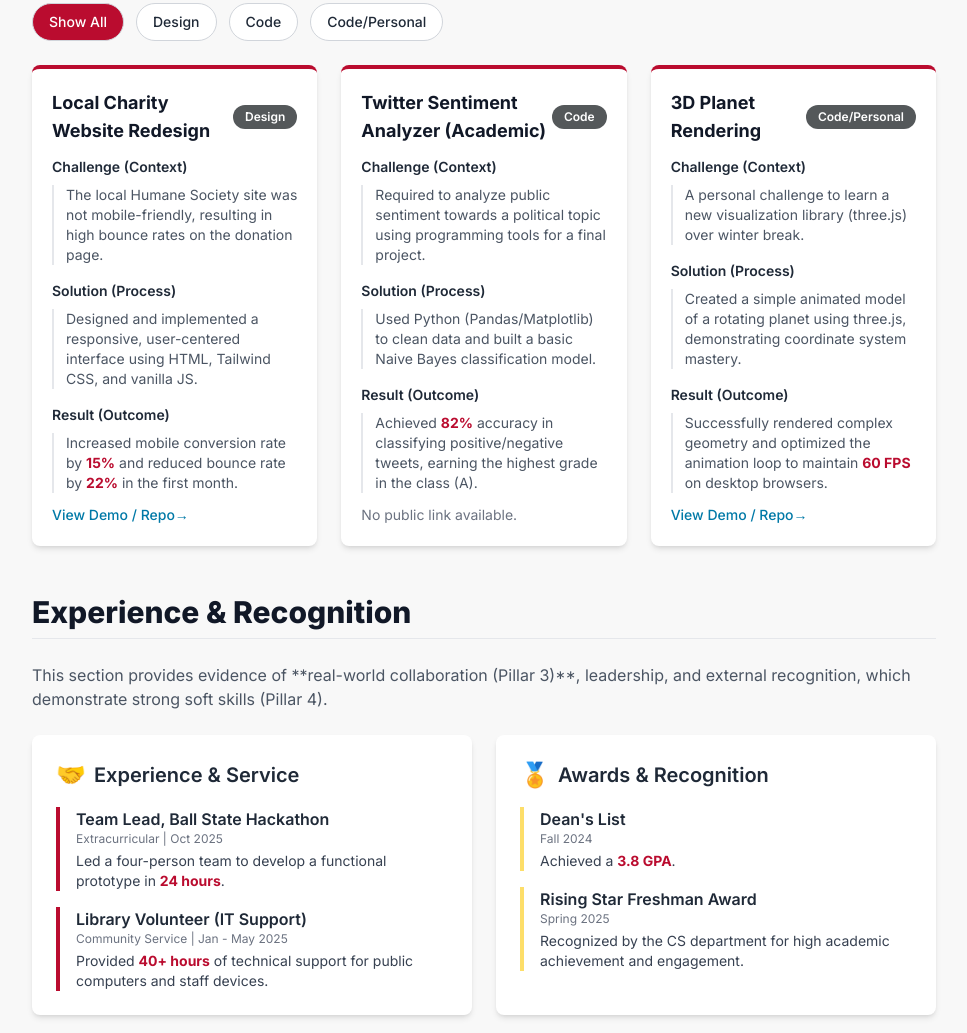
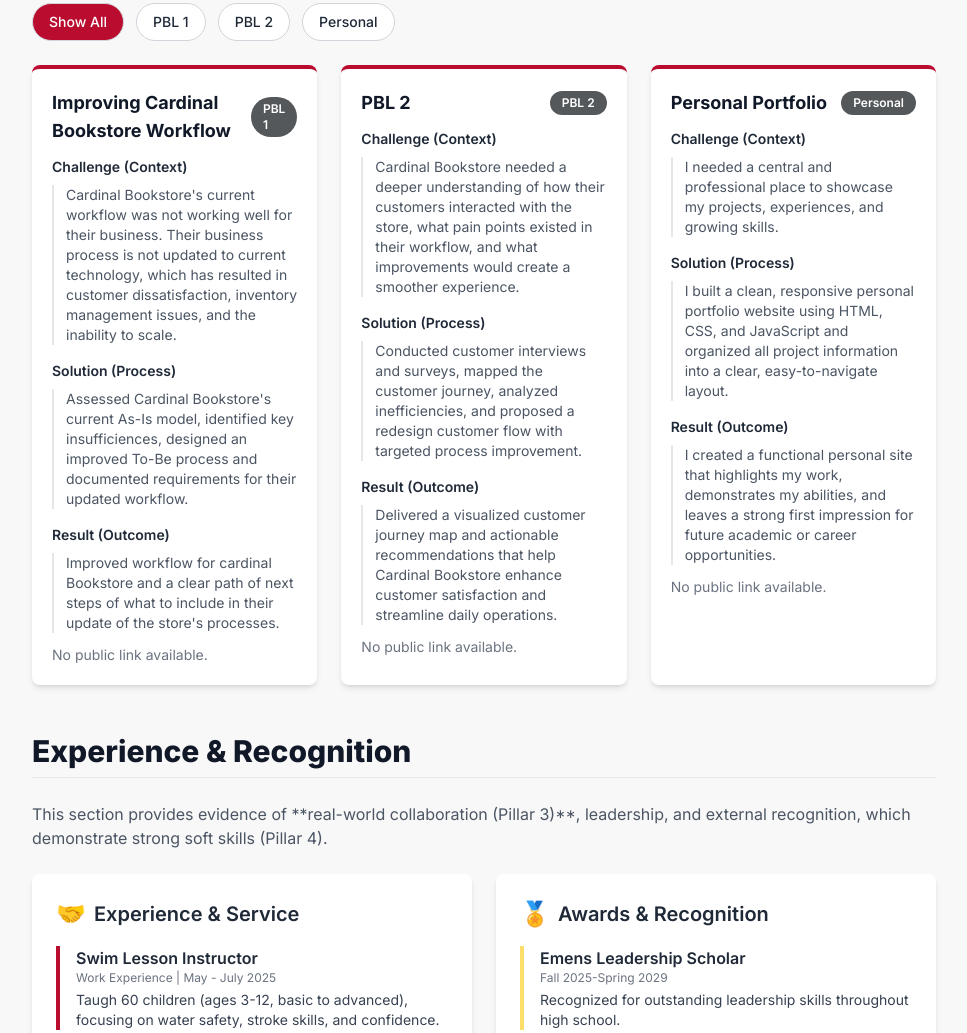
Before and after one commit to aqguth/PBL-Portfolio, a plain HTML site: page index.html in a window 1280 px wide. Shown: the part 1468-2501 px from the top of the page, without its empty margins (296-1263 px from the left). Drawn offline with nearby package versions, Linux system fonts and the light colour scheme.

Commit message:
Update index.html

```diff
--- a/index.html
+++ b/index.html
@@ -283,46 +283,46 @@
             { name: "English 104", grade: "A", semester: "Fall 2025", relevance: "Core" },
             { name: "MCOB", grade: "A", semester: "Fall 2025", relevance: "College Development" },
             { name: "Connecting the Ball Family to the Kennedys", grade: "B-", semester: "Fall 2025", relevance: "Honors" },
-            { name: "ISOM", grade: "In Progress", semester: "Current", relevance: "Code" },
+            { name: "ISOM", grade: "In Progress", semester: "Fall 2025", relevance: "Code" },
         ];
 
         // 1.3 PROJECTS (REQUIRED: Follow C-S-R format)
         const projectData = [
             {
-                title: "Local Charity Website Redesign",
-                category: "Design",
-                challenge: "The local Humane Society site was not mobile-friendly, resulting in high bounce rates on the donation page.",
-                solution: "Designed and implemented a responsive, user-centered interface using HTML, Tailwind CSS, and vanilla JS.",
-                result: "Increased mobile conversion rate by **15%** and reduced bounce rate by **22%** in the first month.",
-                link: "https://github.com/riley/charity-site"
-            },
-            {
-                title: "Twitter Sentiment Analyzer (Academic)",
-                category: "Code",
-                challenge: "Required to analyze public sentiment towards a political topic using programming tools for a final project.",
-                solution: "Used Python (Pandas/Matplotlib) to clean data and built a basic Naive Bayes classification model.",
-                result: "Achieved **82%** accuracy in classifying positive/negative tweets, earning the highest grade in the class (A).",
+                title: "Improving Cardinal Bookstore Workflow",
+                category: "PBL 1",
+                challenge: "Cardinal Bookstore's current workflow was not working well for their business. Their business process is not updated to current technology, which has resulted in customer dissatisfaction, inventory management issues, and the inability to scale.",
+                solution: "Assessed Cardinal Bookstore's current As-Is model, identified key insufficiences, designed an improved To-Be process and documented requirements for their updated workflow.",
+                result: "Improved workflow for cardinal Bookstore and a clear path of next steps of what to include in their update of the store's processes.",
                 link: ""
             },
             {
-                title: "3D Planet Rendering",
-                category: "Code/Personal",
-                challenge: "A personal challenge to learn a new visualization library (three.js) over winter break.",
-                solution: "Created a simple animated model of a rotating planet using three.js, demonstrating coordinate system mastery.",
-                result: "Successfully rendered complex geometry and optimized the animation loop to maintain **60 FPS** on desktop browsers.",
-                link: "https://riley.github.io/planet-render"
+                title: "PBL 2",
+                category: "PBL 2",
+                challenge: "Cardinal Bookstore needed a deeper understanding of how their customers interacted with the store, what pain points existed in their workflow, and what improvements would create a smoother experience.",
+                solution: "Conducted customer interviews and surveys, mapped the customer journey, analyzed inefficiencies, and proposed a redesign customer flow with targeted process improvement.",
+                result: "Delivered a visualized customer journey map and actionable recommendations that help Cardinal Bookstore enhance customer satisfaction and streamline daily operations.",
+                link: ""
+            },
+            {
+                title: "Personal Portfolio",
+                category: "Personal",
+                challenge: "I needed a central and professional place to showcase my projects, experiences, and growing skills.",
+                solution: "I built a clean, responsive personal portfolio website using HTML, CSS, and JavaScript and organized all project information into a clear, easy-to-navigate layout.",
+                result: "I created a functional personal site that highlights my work, demonstrates my abilities, and leaves a strong first impression for future academic or career opportunities.",
+                link: ""
             }
         ];
 
         // 1.4 EXPERIENCE & AWARDS (REQUIRED)
         const recognitionData = {
             experience: [
-                { title: "Team Lead, Ball State Hackathon", type: "Extracurricular", duration: "Oct 2025", detail: "Led a four-person team to develop a functional prototype in **24 hours**." },
-                { title: "Library Volunteer (IT Support)", type: "Community Service", duration: "Jan - May 2025", detail: "Provided **40+ hours** of technical support for public computers and staff devices." },
+                { title: "Swim Lesson Instructor", type: "Work Experience", duration: "May - July 2025", detail: "Taugh 60 children (ages 3-12, basic to advanced), focusing on water safety, stroke skills, and confidence." },
+                { title: "Delta Sigma Pi - Brother", type: "Professionalism", duration: "Current", detail: "Building strong professional relationships and communication skills through consistent collaboration with a diverse member base." },
             ],
             awards: [
-                { title: "Dean's List", duration: "Fall 2024", detail: "Achieved a **3.8 GPA**." },
-                { title: "Rising Star Freshman Award", duration: "Spring 2025", detail: "Recognized by the CS department for high academic achievement and engagement." },
+                { title: "Emens Leadership Scholar", duration: "Fall 2025-Spring 2029", detail: "Recognized for outstanding leadership skills throughout high school." },
+                { title: "Rising Star Freshman Award", duration: "Fall 2025", detail: "Acknowledged personally by the United States President for being the most amazing college freshman in all of American, and has a personally dedicated guest room in the White House." },
             ]
         };
 
```
